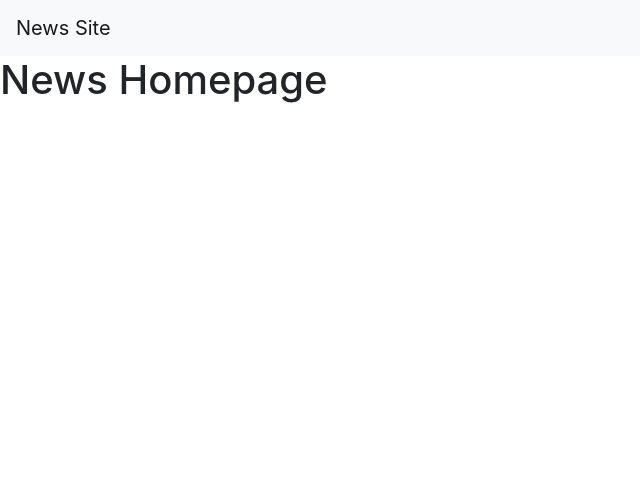
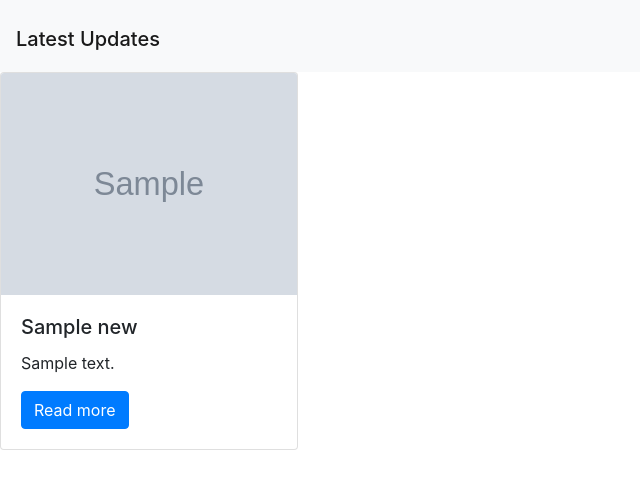
Before and after one commit to nnaaff/Django-News-App, a Django app: template newsapp/newsweb/templates/newsweb/home.html in a window 1280 px wide. Shown: the top 489 px of the page, without its empty margins (0-640 px from the left). Run offline with Django 3.2, Linux system fonts and the light colour scheme; the template is opened without the code that fills it: most values are stand-ins (such as "Sample title", 1, 10 or a date in 2020); grey boxes marked "Sample" are stand-in pictures; some libraries are stand-ins or nearby versions.

Commit message:
Added basic Bootstrap styling

```diff
--- a/newsapp/newsweb/templates/newsweb/base_layout.html
+++ b/newsapp/newsweb/templates/newsweb/base_layout.html
@@ -8,12 +8,12 @@
     <!-- Bootstrap CSS -->
     <link rel="stylesheet" href="https://stackpath.bootstrapcdn.com/bootstrap/4.5.0/css/bootstrap.min.css" integrity="sha384-9aIt2nRpC12Uk9gS9baDl411NQApFmC26EwAOH8WgZl5MYYxFfc+NcPb1dKGj7Sk" crossorigin="anonymous">
 
-    <title>NewsApp</title>
+    <title>News App</title>
   </head>
 
   <body>
     <nav class="navbar navbar-expand-lg navbar-light bg-light">
-        <a class="navbar-brand" href="/">News Site</a>
+        <h1><a class="navbar-brand" href="/"> Latest Updates </a></h1> <br>
         <button class="navbar-toggler" type="button" data-toggle="collapse" data-target="#navbarSupportedContent" aria-controls="navbarSupportedContent" aria-expanded="false" aria-label="Toggle navigation">
           <span class="navbar-toggler-icon"></span>
         </button>
--- a/newsapp/newsweb/templates/newsweb/home.html
+++ b/newsapp/newsweb/templates/newsweb/home.html
@@ -1,5 +1,25 @@
 {% extends 'newsweb/base_layout.html' %}
 
 {% block content %}
-    <h1>News Homepage</h1>
+
+<!-- <div class="container"> -->
+    <div class="row">
+        {% for news in api.articles %}
+            <div class="col-sm-3">
+
+                <div class="card" style="width: 20 rem;">
+                    <img src="{{ news.urlToImage }}" class="card-img-top" alt="{{ news.source.name }}">
+                    <div class="card-body">
+                        <h5 class="card-title"> {{ news.title }} </h5>
+                        <p class="card-text text-justify"> {{ news.description|truncatechars:150 }} </p>
+                        <a href="{{ news.url }}" target="_blank" class="btn btn-primary">Read more</a>
+                    </div>
+                </div>
+                <br>
+
+            </div>
+        {% endfor %}
+    </div>
+<!-- </div> -->
+
 {% endblock %}
```
Also changed, not shown: newsapp/newsweb/views.py (+6 -1 lines).
